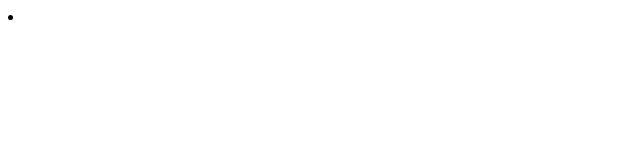
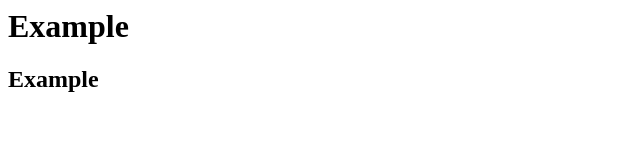
Before and after one commit to SigitasD/Portfolio, a plain HTML site: page index.html in a window 1280 px wide. Shown: the whole page, without its empty margins (0-640 px from the left). Drawn offline with Linux system fonts and the light colour scheme.

Commit message:
Updated index.html

```diff
--- a/index.html
+++ b/index.html
@@ -2,14 +2,13 @@
 <head>
     <meta charset="UTF-8">
     <meta name="viewport" content="width=device-width, initial-scale=1.0">
-    <title>Sigitas Portfolio</title>
+    <title>Portfolio</title>
     <link rel = "stylesheet" href = "style.css"/>
 </head>
 <body>
-    <nav>
-        <li></li>
+    <h1>Example</h1>
+    <h2>Example</h2>
 
-    </nav>
 
 
     <script src = "app.js"></script>
```
